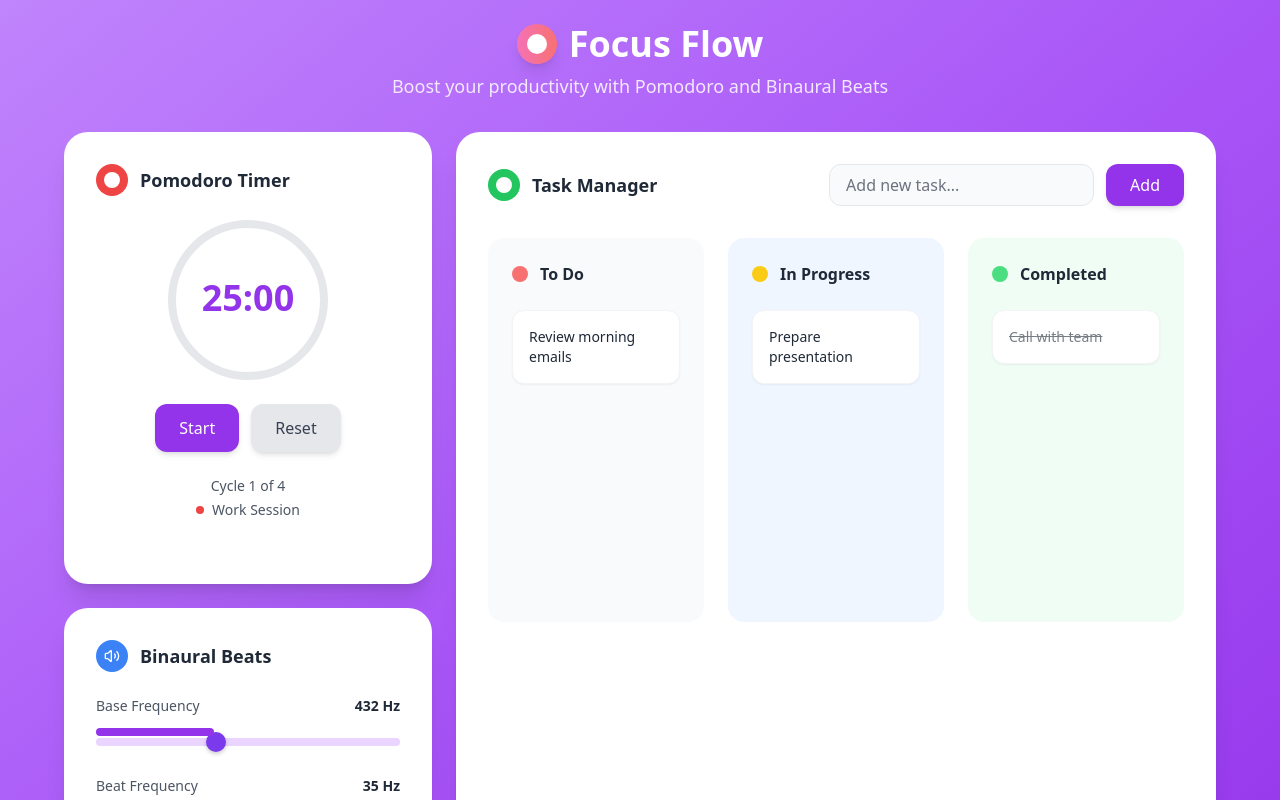
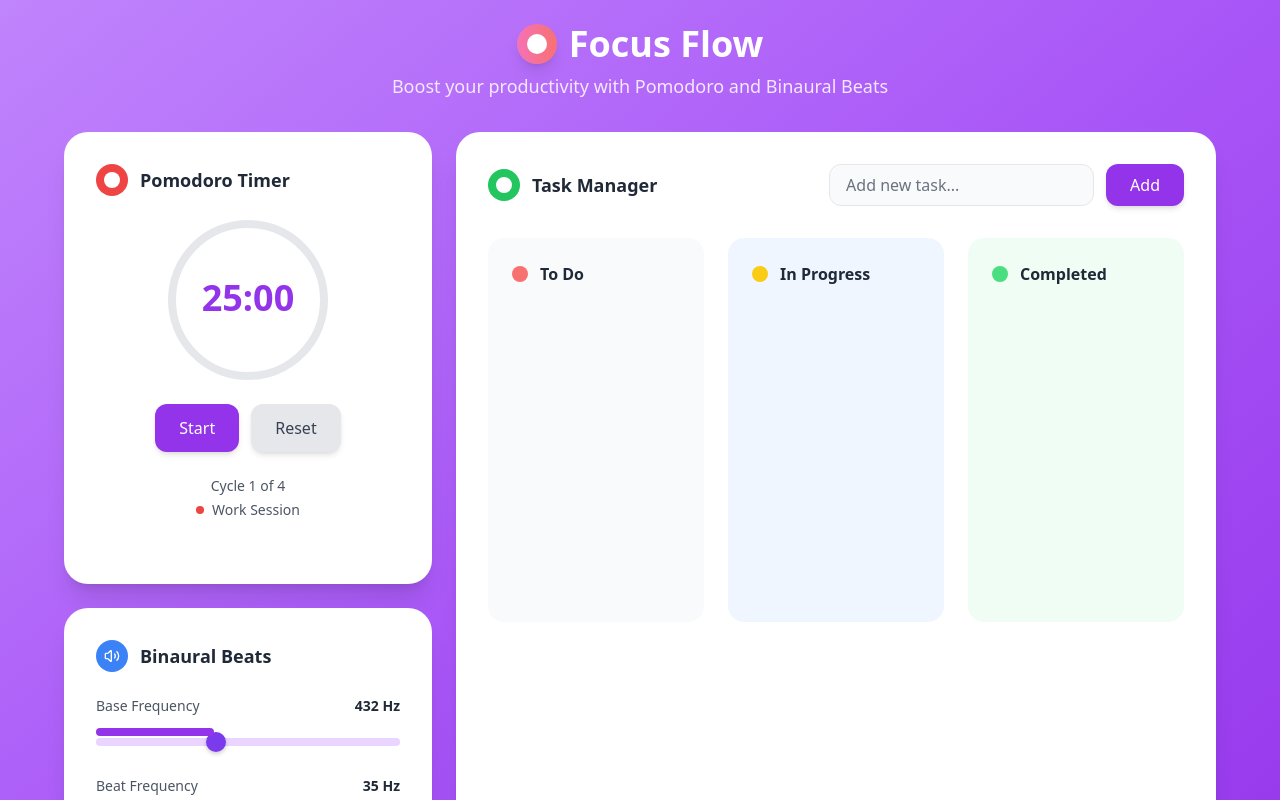
Before and after one commit to Jarvis21906/focus-app, a React (Vite) app: page / in a window 1280 px wide. Shown: the top 800 px of the page. Built offline with nearby package versions, Linux system fonts and the light colour scheme.

Commit message:
Remove template tasks from task manager

```diff
--- a/src/focus-flow-app.tsx
+++ b/src/focus-flow-app.tsx
@@ -22,9 +22,9 @@ const FocusFlowApp = () => {
 
   // Tasks State
   const [tasks, setTasks] = useState<{ [key in TaskCategory]: Task[] }>({
-    todo: [{ id: 1, text: 'Review morning emails' }],
-    inProgress: [{ id: 2, text: 'Prepare presentation' }],
-    completed: [{ id: 3, text: 'Call with team' }],
+    todo: [],
+    inProgress: [],
+    completed: [],
   });
   const [newTask, setNewTask] = useState('');
 
```
